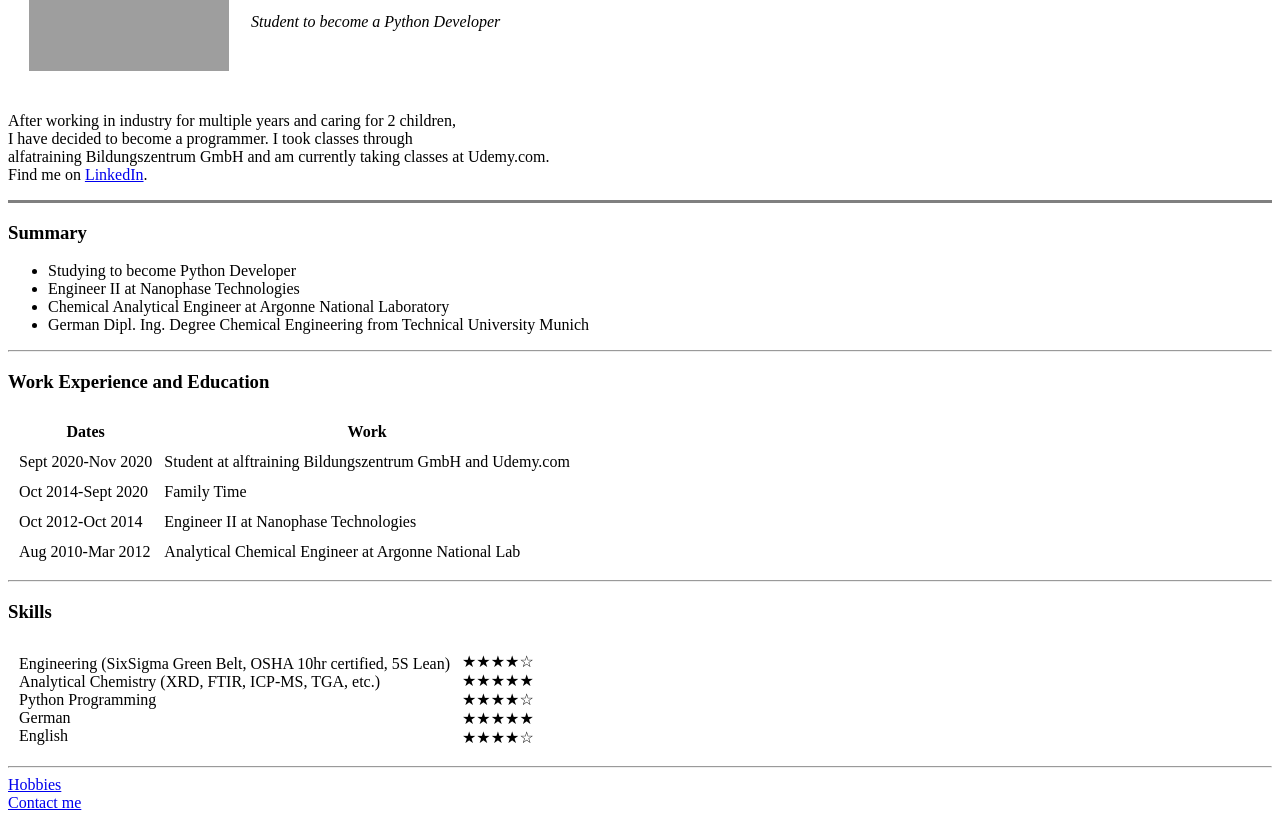
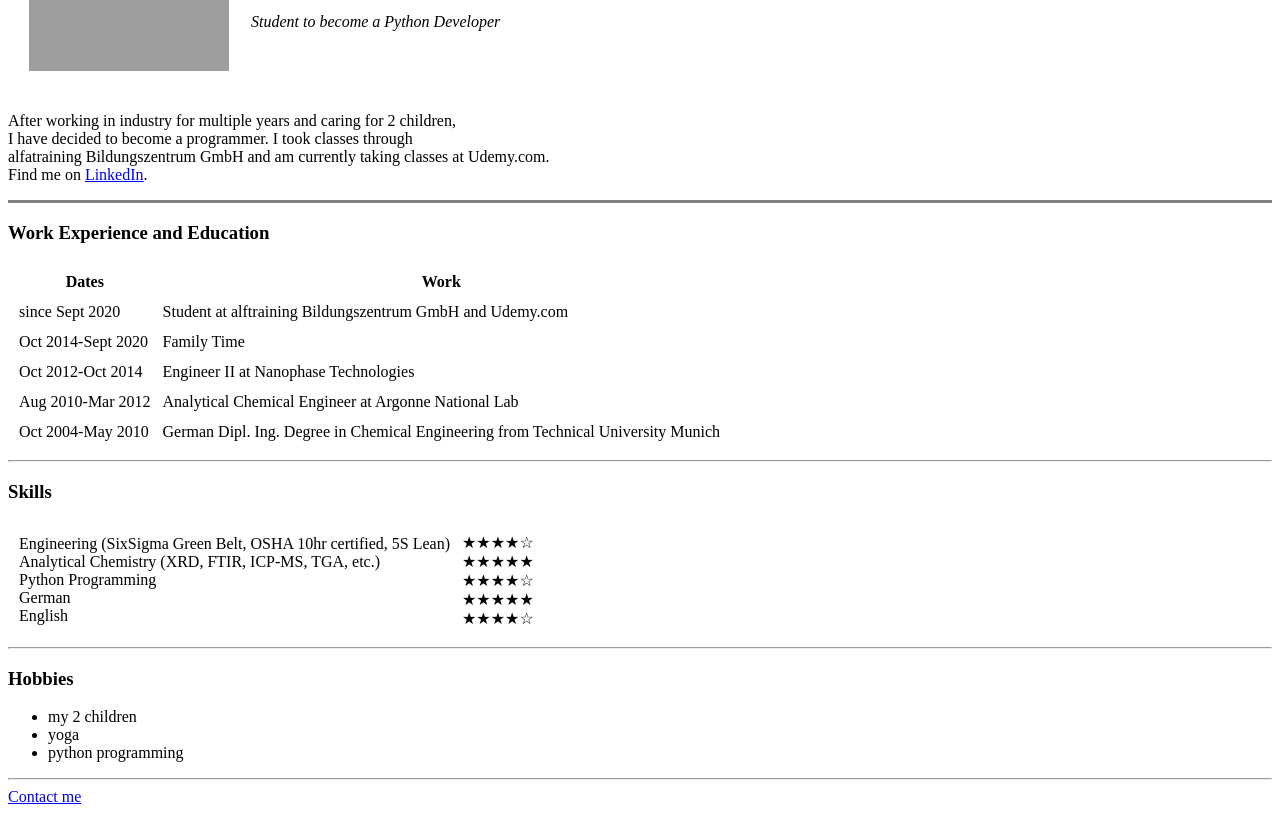
Before and after one commit to SabGal/CV, a plain HTML site: page index.html in a window 1280 px wide. Shown: the part 158-978 px from the top of the page. Drawn offline with Linux system fonts and the light colour scheme; grey boxes are pictures that could not be loaded.

Commit message:
Add files via upload

```diff
--- a/index.html
+++ b/index.html
@@ -24,14 +24,6 @@
             <br>alfatraining Bildungszentrum GmbH and am currently taking classes at Udemy.com.
             <br>Find me on <a href="https://www.linkedin.com/in/sabine-gallagher-97b2a620">LinkedIn</a>.</p>
         <hr size="3" noshade>
-        <h3>Summary</h3>
-        <ul>
-            <li>Studying to become Python Developer</li>
-            <li>Engineer II at Nanophase Technologies</li>
-            <li>Chemical Analytical Engineer at Argonne National Laboratory</li>
-            <li>German Dipl. Ing. Degree Chemical Engineering from Technical University Munich</li>
-        </ul>
-        <hr>
         <h3>Work Experience and Education</h3>
         <table cellspacing="10">
             <thead>
@@ -41,7 +33,7 @@
                 </tr>
             </thead>
             <tr>
-                <td>Sept 2020-Nov 2020</td>
+                <td>since Sept 2020</td>
                 <td>Student at alftraining Bildungszentrum GmbH and Udemy.com</td>
             </tr>
             <tr>
@@ -55,6 +47,10 @@
             <tr>
                 <td>Aug 2010-Mar 2012</td>
                 <td>Analytical Chemical Engineer at Argonne National Lab</td>
+            </tr>
+            <tr>
+                <td>Oct 2004-May 2010</td>
+                <td>German Dipl. Ing. Degree in Chemical Engineering from Technical University Munich</td>
             </tr>
         </table>
         <hr>
@@ -76,9 +72,14 @@
 
             </tr>
         </table>
-
         <hr>
-        <a href="hobbies.html">Hobbies</a><br>
+        <h3>Hobbies</h3>
+        <ul>
+            <li>my 2 children</li>
+            <li>yoga</li>
+            <li>python programming</li>
+        </ul>
+        <hr>
         <a href="contact.html">Contact me</a>
     </body>
 </html>
```
